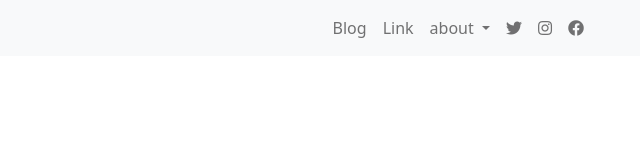
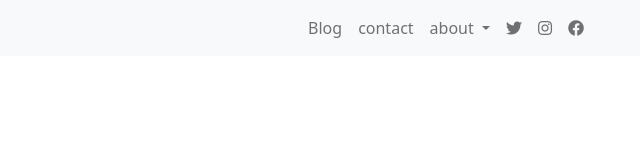
Before and after one commit to TinsaeAlemayehu/PersonalWeb, a plain HTML site: page blog.html in a window 1280 px wide. Shown: the full height of the page, 640-1280 px from the left. Drawn offline with nearby package versions, Linux system fonts and the light colour scheme.

Commit message:
contact form done

```diff
--- a/blog.html
+++ b/blog.html
@@ -20,7 +20,7 @@
                 <a class="nav-link" href="#">Blog <span class="sr-only">(current)</span></a>
               </li>
               <li class="nav-item">
-                <a class="nav-link" href="#">Link</a>
+                <a class="nav-link" href="contact.html">contact</a>
               </li>
               <li class="nav-item dropdown">
                 <a class="nav-link dropdown-toggle" href="#" id="navbarDropdown" role="button" data-toggle="dropdown" aria-haspopup="true" aria-expanded="false">
```
